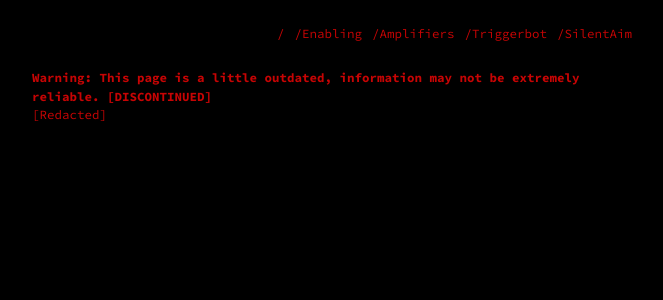
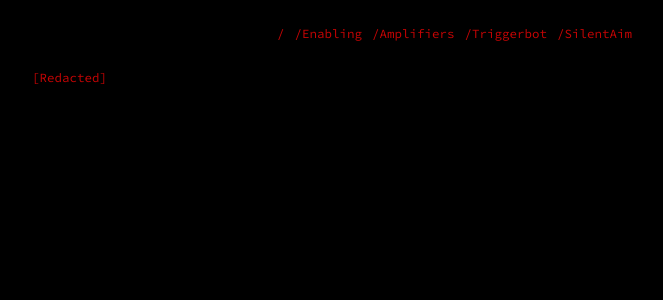
Before and after one commit to Darkfire0576/Darkus, a Jekyll site: the page built from Enabling.md, in a window 1280 px wide. Shown: the top 300 px of the page, without its empty margins (308-971 px from the left). Built offline with Jekyll 4.4.1, drawn with Linux system fonts in a browser that asks for light colours.

Commit message:
Update Enabling.md

```diff
--- a/Enabling.md
+++ b/Enabling.md
@@ -4,5 +4,4 @@ layout: page
 permalink: /Enabling
 ---
 
-# Warning: This page is a little outdated, information may not be extremely reliable. [DISCONTINUED]
 [Redacted]
```
